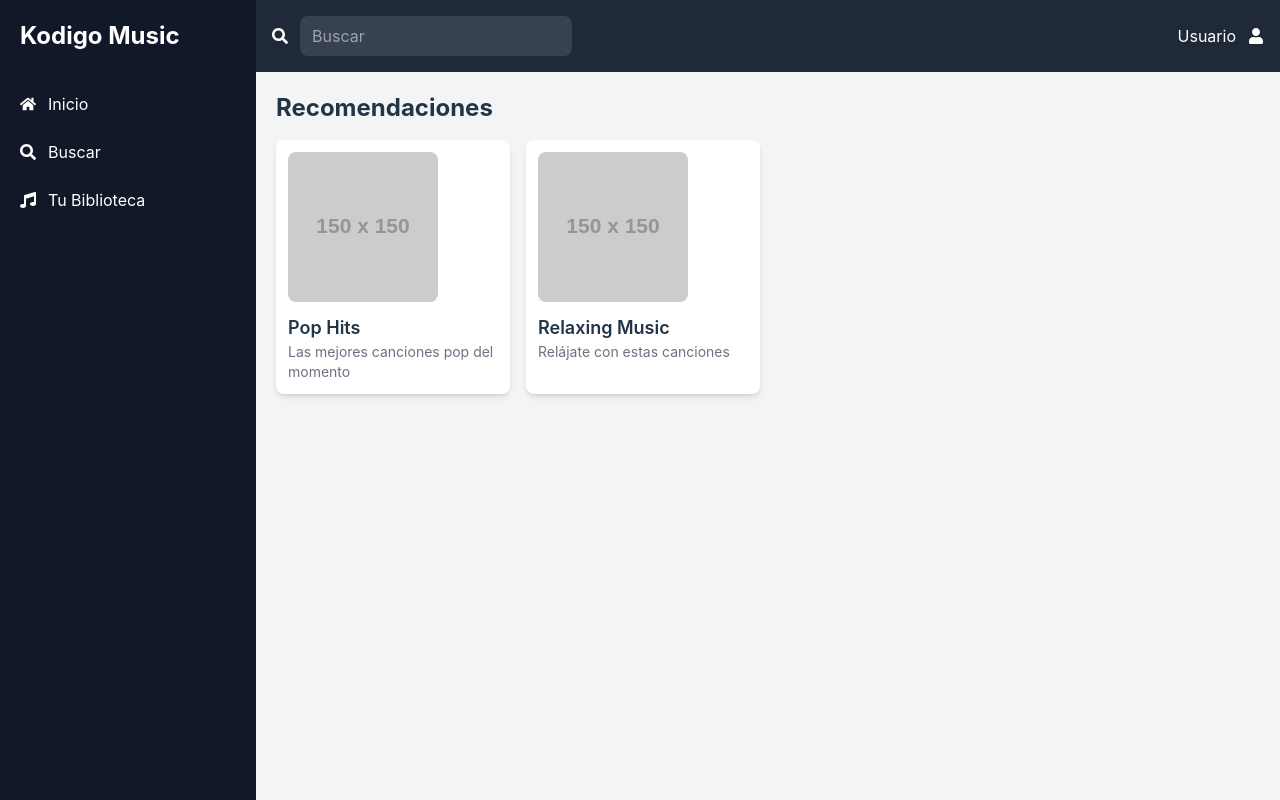
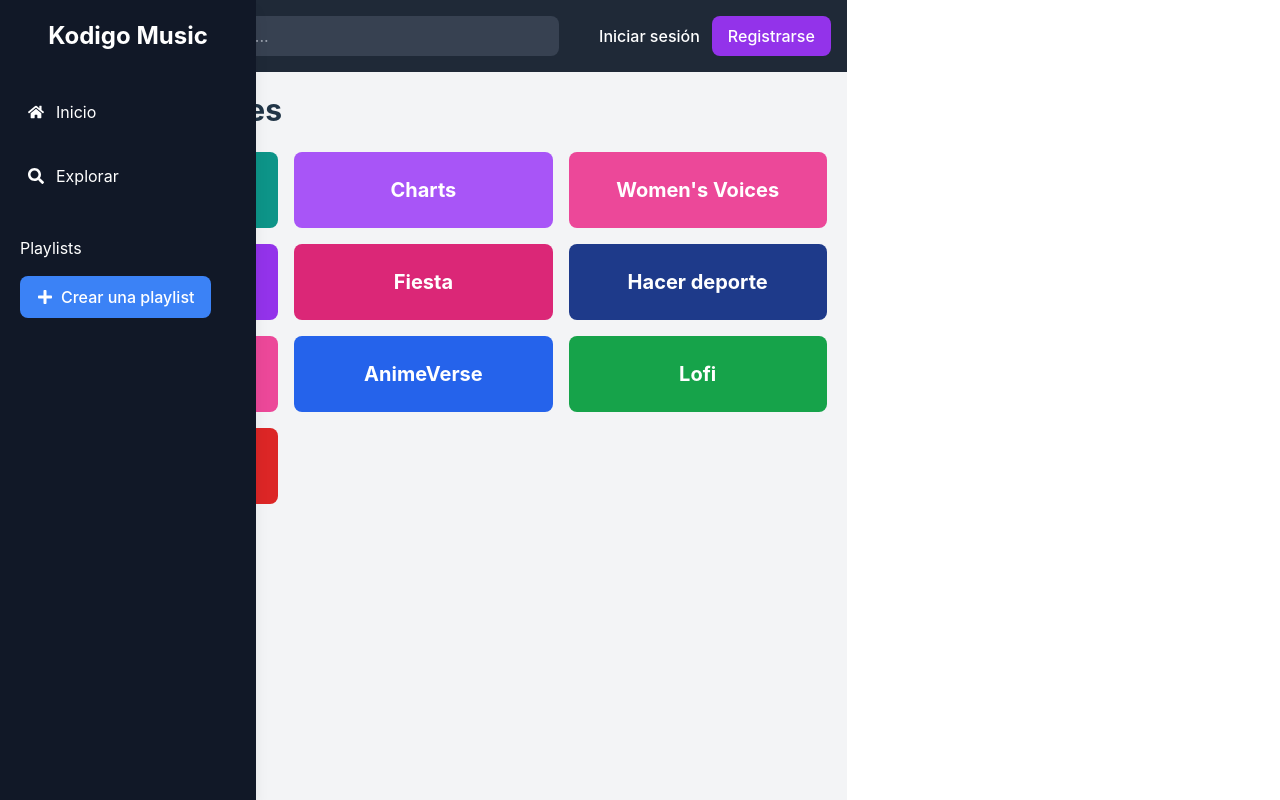
Before and after one commit to Jvanegass/kodigo-music, a React (Vite) app: page / in a window 1280 px wide. Built offline with nearby package versions, Linux system fonts and the light colour scheme.

Commit message:
NUEVO DISEÑO

```diff
--- a/src/App.jsx
+++ b/src/App.jsx
@@ -1,6 +1,7 @@
 import { BrowserRouter as Router, Routes, Route } from 'react-router-dom';
 import Home from './pages/home';
 import Login from './pages/login';
+import Register from './pages/register';
 
 function App() {
   return (
@@ -8,6 +9,7 @@ function App() {
       <Routes>
         <Route path="/" element={<Home />} />
         <Route path="/login" element={<Login />} />
+        <Route path="/register" element={<Register />} />
       </Routes>
     </Router>
   );
--- a/src/components/header.jsx
+++ b/src/components/header.jsx
@@ -1,19 +1,19 @@
-import { FaSearch, FaUser } from 'react-icons/fa';
+import { Link } from 'react-router-dom';
 
 const Header = () => {
   return (
-    <div className="w-full bg-gray-800 text-white flex justify-between p-4">
+    <div className="w-full bg-gray-800 text-white p-4 flex justify-between items-center">
+      {/* Barra de búsqueda */}
+      <input
+        type="text"
+        placeholder="Artistas, canciones, podcasts..."
+        className="bg-gray-700 px-4 py-2 rounded-lg w-2/3"
+      />
+
+      {/* Botones de iniciar sesión y registrarse */}
       <div className="flex items-center space-x-3">
-        <FaSearch />
-        <input
-          type="text"
-          placeholder="Buscar"
-          className="bg-gray-700 px-3 py-2 rounded-lg text-white outline-none"
-        />
-      </div>
-      <div className="flex items-center space-x-3">
-        <span>Usuario</span>
-        <FaUser />
+        <Link to="/login" className="bg-transparent text-white">Iniciar sesión</Link>
+        <Link to="/register" className="bg-purple-600 px-4 py-2 rounded-lg text-white">Registrarse</Link>
       </div>
     </div>
   );
--- a/src/components/maincontent.jsx
+++ b/src/components/maincontent.jsx
@@ -1,23 +1,24 @@
-const MainContent = () => {
-    const playlists = [
-      { name: 'Pop Hits', description: 'Las mejores canciones pop del momento' },
-      { name: 'Relaxing Music', description: 'Relájate con estas canciones' },
-      // Agrega más playlists...
-    ];
+const categories = [
+    { name: 'Nuevos lanzamientos', color: 'bg-teal-600' },
+    { name: 'Charts', color: 'bg-purple-500' },
+    { name: 'Women\'s Voices', color: 'bg-pink-500' },
+    { name: 'Deezer Next', color: 'bg-purple-600' },
+    { name: 'Fiesta', color: 'bg-pink-600' },
+    { name: 'Hacer deporte', color: 'bg-blue-900' },
+    { name: 'Chill', color: 'bg-pink-500' },
+    { name: 'AnimeVerse', color: 'bg-blue-600' },
+    { name: 'Lofi', color: 'bg-green-600' },
+    { name: 'La Navidad', color: 'bg-red-600' }
+  ];
 
+  const MainContent = () => {
     return (
       <div className="flex-1 p-5 bg-gray-100">
-        <h2 className="text-2xl font-bold mb-4">Recomendaciones</h2>
-        <div className="grid grid-cols-4 gap-4">
-          {playlists.map((playlist, index) => (
-            <div key={index} className="bg-white p-3 rounded-lg shadow-md">
-              <img
-                src={`https://via.placeholder.com/150?text=${playlist.name}`}
-                alt={playlist.name}
-                className="mb-3 rounded-lg"
-              />
-              <h3 className="text-lg font-semibold">{playlist.name}</h3>
-              <p className="text-sm text-gray-500">{playlist.description}</p>
+        <h2 className="text-3xl font-bold mb-6">Todos los canales</h2>
+        <div className="grid grid-cols-3 gap-4">
+          {categories.map((category, index) => (
+            <div key={index} className={`${category.color} p-6 rounded-lg text-white flex items-center justify-center text-xl font-bold`}>
+              {category.name}
             </div>
           ))}
         </div>
--- a/src/components/sidebar.jsx
+++ b/src/components/sidebar.jsx
@@ -1,20 +1,23 @@
-import { FaHome, FaSearch, FaMusic } from 'react-icons/fa';
+import { FaHome, FaSearch, FaPlus } from 'react-icons/fa';
 
 const Sidebar = () => {
   return (
-    <div className="w-64 h-screen bg-gray-900 text-white p-5">
-      <div className="text-2xl font-bold mb-10">Kodigo Music</div>
+    <div className="fixed top-0 left-0 h-screen w-64 bg-gray-900 text-white p-5 shadow-lg">
+      <div className="text-2xl font-bold mb-10 text-center">Kodigo Music</div>
       <ul className="space-y-6">
-        <li className="flex items-center space-x-3">
+        <li className="flex items-center space-x-3 p-2 hover:bg-gray-700 rounded-lg transition duration-300 ease-in-out">
           <FaHome /> <span>Inicio</span>
         </li>
-        <li className="flex items-center space-x-3">
-          <FaSearch /> <span>Buscar</span>
-        </li>
-        <li className="flex items-center space-x-3">
-          <FaMusic /> <span>Tu Biblioteca</span>
+        <li className="flex items-center space-x-3 p-2 hover:bg-gray-700 rounded-lg transition duration-300 ease-in-out">
+          <FaSearch /> <span>Explorar</span>
         </li>
       </ul>
+      <div className="mt-10">
+        <h3 className="text-white mb-4">Playlists</h3>
+        <button className="bg-blue-500 hover:bg-blue-600 text-white px-4 py-2 rounded-lg flex items-center">
+          <FaPlus className="mr-2" /> Crear una playlist
+        </button>
+      </div>
     </div>
   );
 };
--- /dev/null
+++ b/src/pages/register.jsx
@@ -0,0 +1,29 @@
+const Register = () => {
+    return (
+      <div className="flex items-center justify-center h-screen">
+        <div className="bg-gray-800 p-8 rounded-lg shadow-lg text-white">
+          <h2 className="text-2xl mb-6">Crear una cuenta</h2>
+          <input
+            type="text"
+            placeholder="Nombre completo"
+            className="bg-gray-700 px-4 py-2 rounded-lg mb-4 w-full"
+          />
+          <input
+            type="email"
+            placeholder="Correo electrónico"
+            className="bg-gray-700 px-4 py-2 rounded-lg mb-4 w-full"
+          />
+          <input
+            type="password"
+            placeholder="Contraseña"
+            className="bg-gray-700 px-4 py-2 rounded-lg mb-4 w-full"
+          />
+          <button className="bg-purple-600 px-4 py-2 rounded-lg w-full">
+            Registrarse
+          </button>
+        </div>
+      </div>
+    );
+  };
+
+  export default Register;
```
